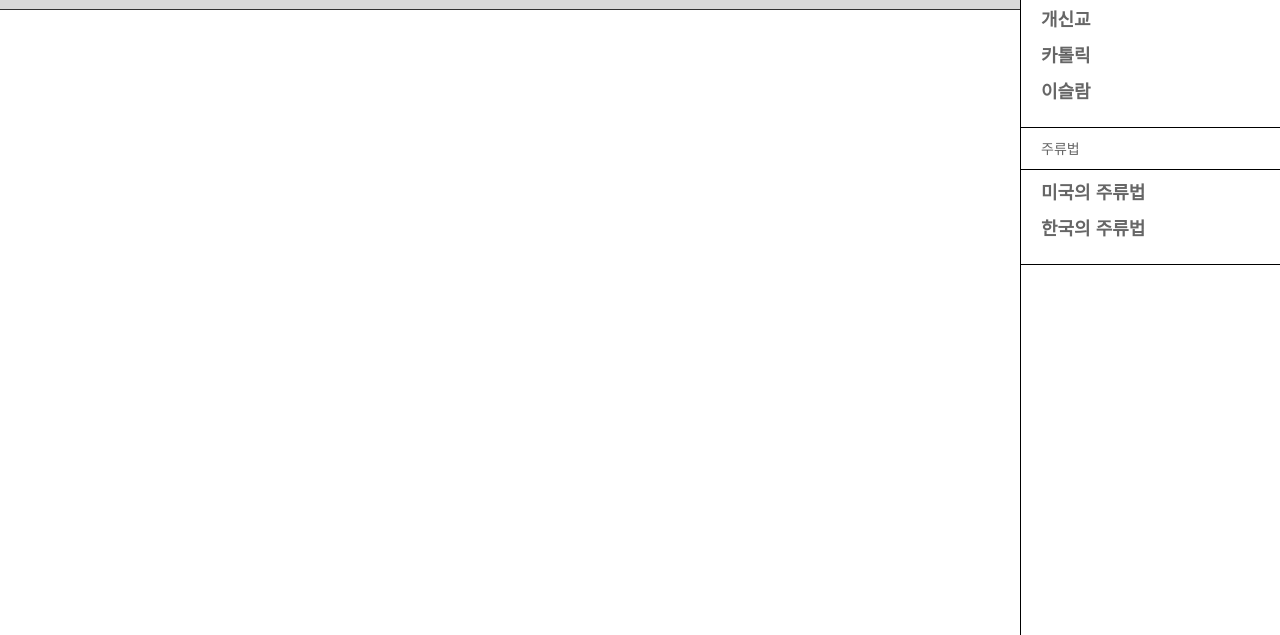
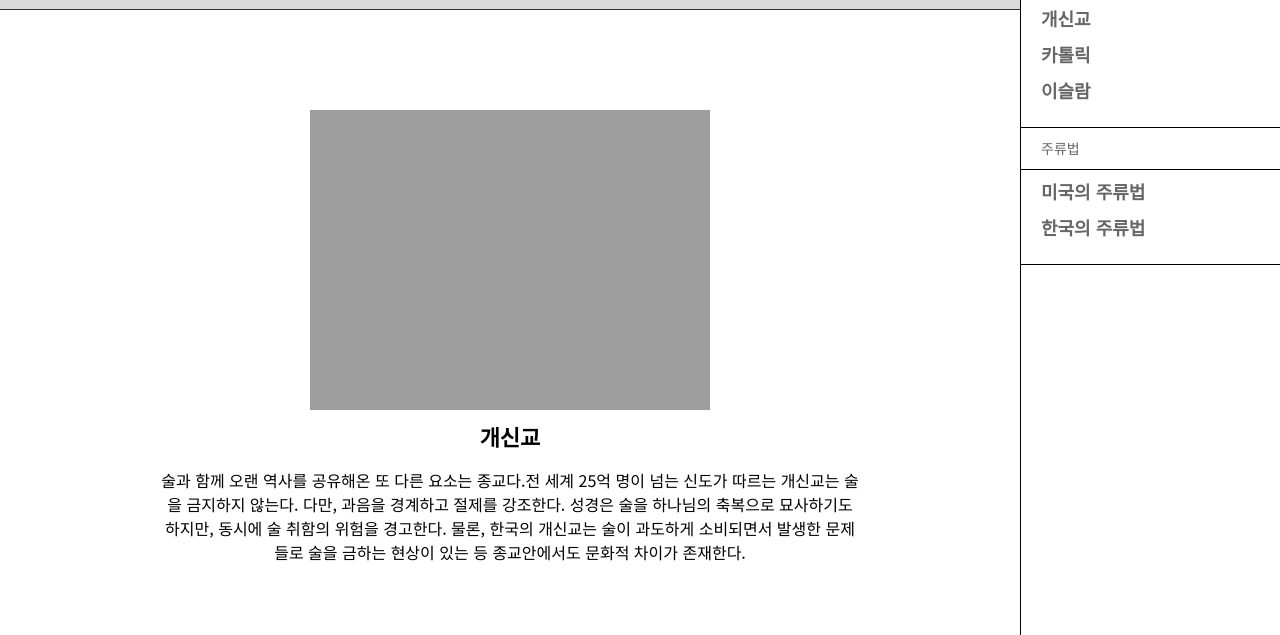
Before and after one commit to yeye-design/iidw-final-202321456, a website: page pages/limit.html in a window 1280 px wide. Shown: the part 165-800 px from the top of the page. Drawn offline with Linux system fonts and the light colour scheme; the site is published under a folder, as on GitHub Pages, so addresses that start at the root find nothing; a web font is replaced by a local one.

Commit message:
js까지 불러오면 진짜 마무리

```diff
--- a/pages/limit.html
+++ b/pages/limit.html
@@ -227,6 +227,6 @@
 
     <div id="cursor"></div>
 
-    <script src="/scripts/draw.js"></script>
+    <script src="../scripts/draw.js"></script>
   </body>
 </html>
```
Also changed, not shown: pages/origin.html (+1 -1 lines).
